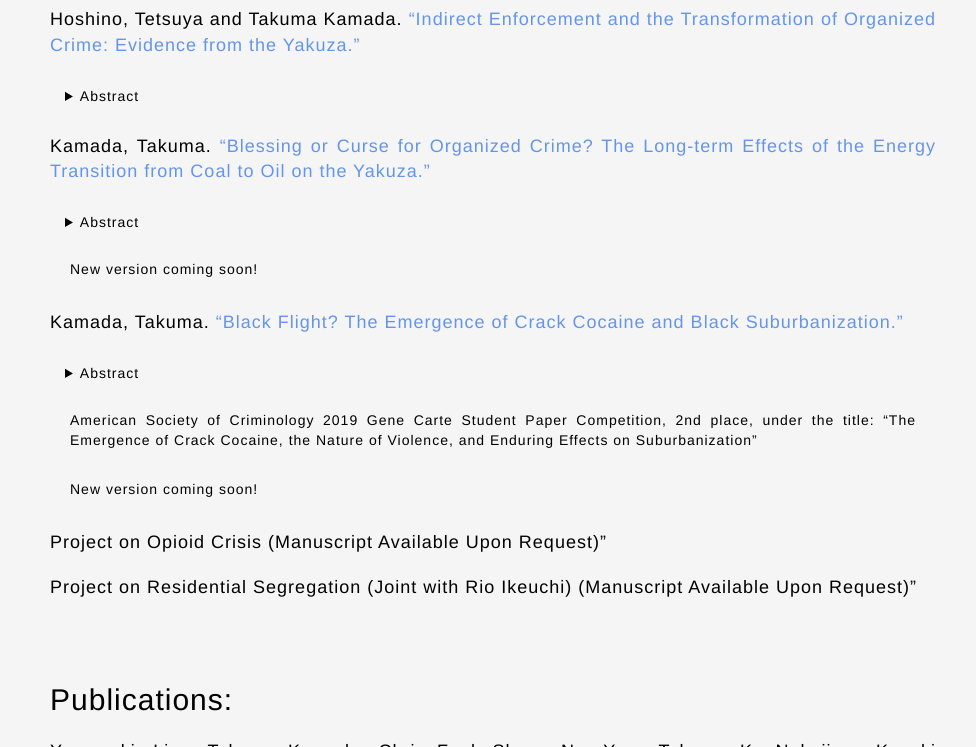
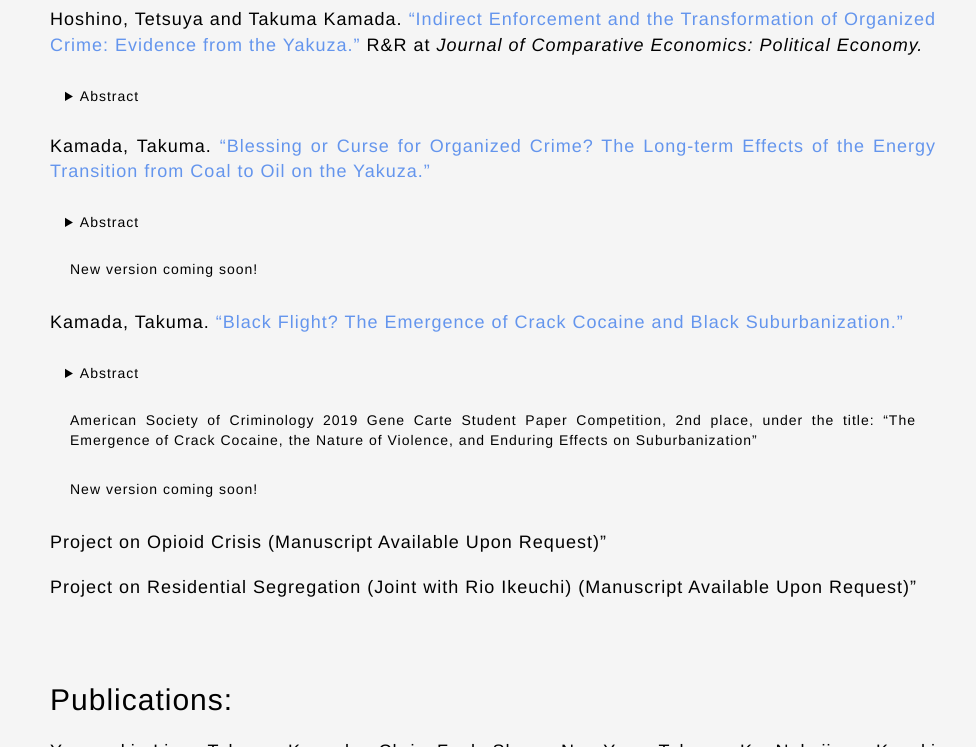
Before and after one commit to tkmkmd/tkmkmd.github.io, a plain HTML site: page research.html in a window 1280 px wide. Shown: the part 353-1100 px from the top of the page, without its empty margins (147-1123 px from the left). Drawn offline with Linux system fonts and the light colour scheme.

Commit message:
Update research.html

```diff
--- a/research.html
+++ b/research.html
@@ -69,6 +69,7 @@ height="0" width="0" style="display:none;visibility:hidden"></iframe></noscript>
 
 
 					<p class="paper">Hoshino, Tetsuya and Takuma Kamada. <a href="https://drive.google.com/file/d/16yb4yOKOWlObYX8sw--qAfSAQThPIx1F/view?usp=sharing" target="_blank">“Indirect Enforcement and the Transformation of Organized Crime: Evidence from the Yakuza.”</a>
+						R&R at <em>Journal of Comparative Economics: Political Economy.</em></p>
 					<details><summary>Abstract</summary>
 					<p class="abstract">
 					Japan’s Yakuza Exclusion Ordinances (YEOs) are indirect enforcement policies that sever crimiinal groups’ lawful ties and their revenues. We develop a stylized model in which the YEOs lower returns to traditional rackets, inducing yakuza groups to reallocate resources toward organized fraud with non-yakuza criminal groups.
```
